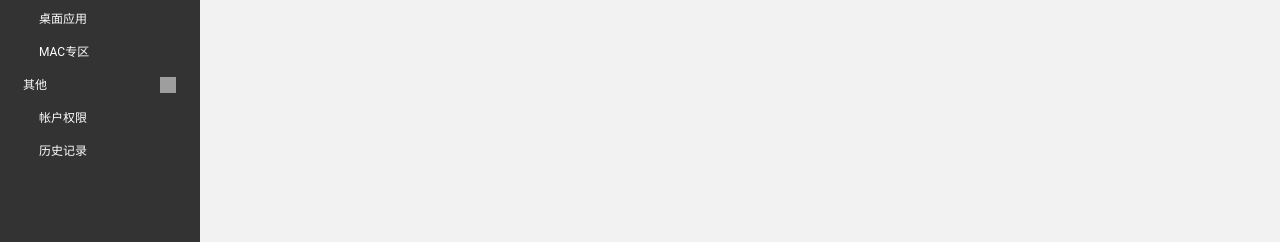
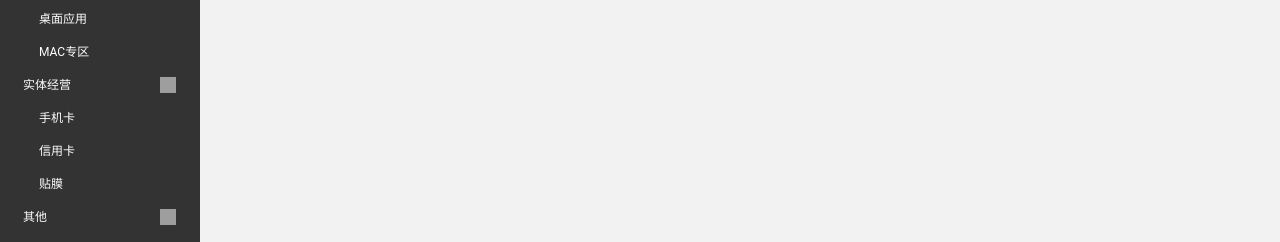
Before and after one commit to zhongwenliao/resource-lookup, a Vue app: page / in a window 1280 px wide. Shown: the part 530-772 px from the top of the page. Built offline with nearby package versions, Linux system fonts and the light colour scheme; grey boxes are pictures that could not be loaded.

Commit message:
拓展新业务

```diff
--- a/src/common/GlobalSlide.vue
+++ b/src/common/GlobalSlide.vue
@@ -72,6 +72,15 @@ export default {
           text: 'MAC专区'
         }]
       }, {
+        text: '实体经营',
+        menus: [{
+          text: '手机卡'
+        },{
+          text: '信用卡'
+        },{
+          text: '贴膜'
+        }]
+      },{
         text: '其他',
         menus: [{
           text: '帐户权限'
```
